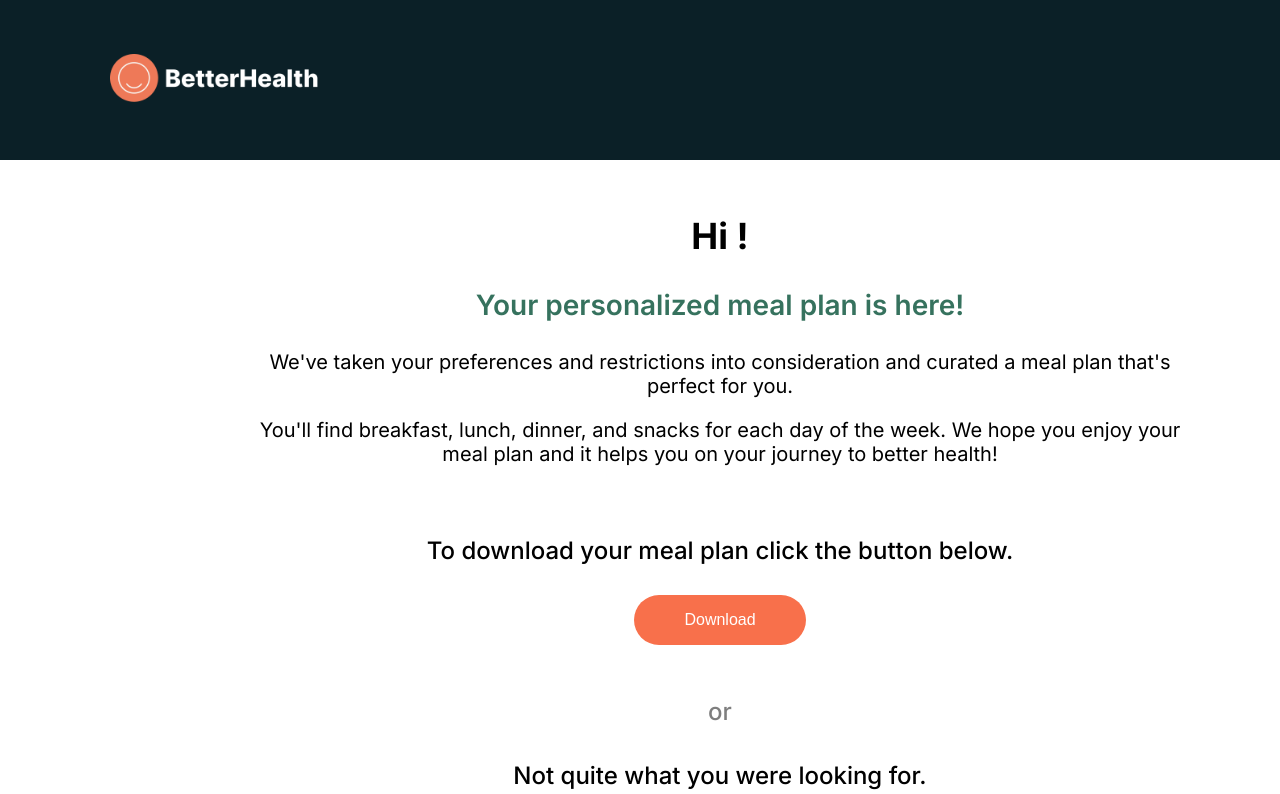
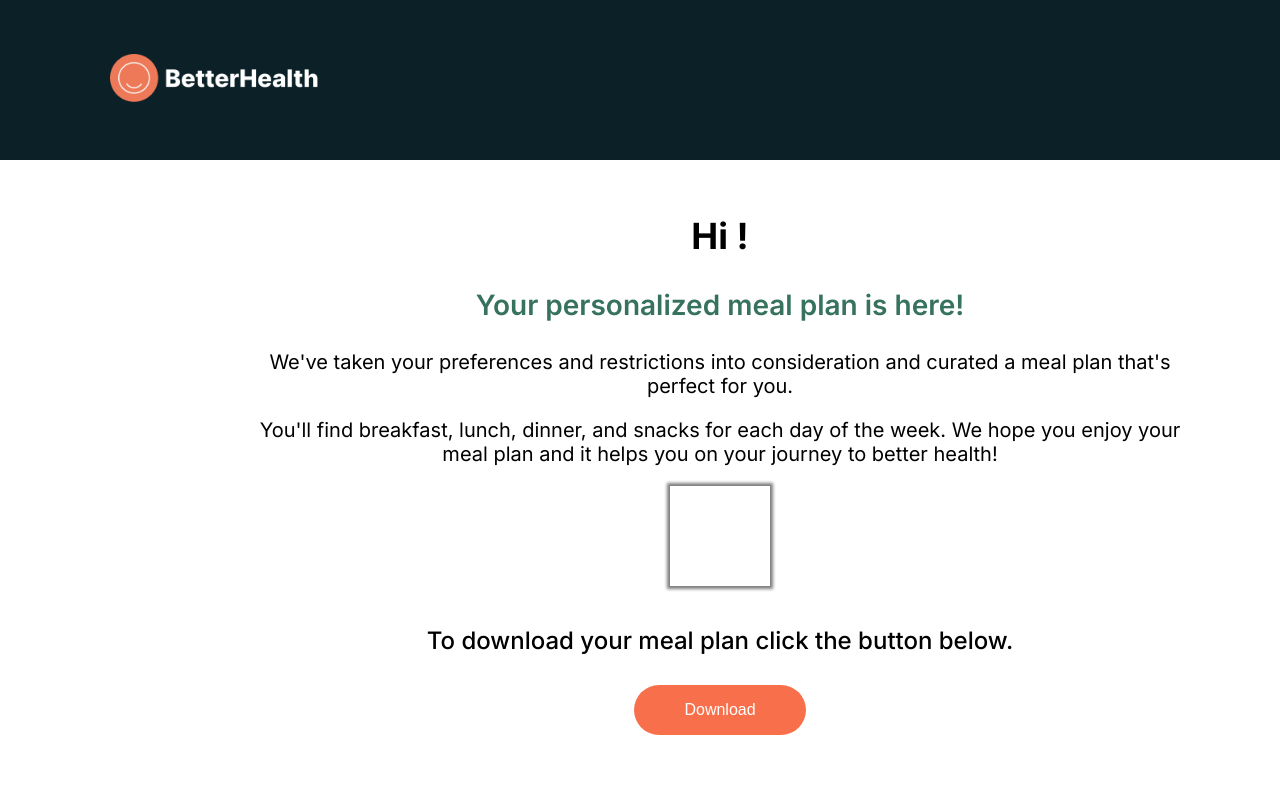
Before and after one commit to soniakhan7/project-site, a React (Create React App) app in the folder client/: page /Results in a window 1280 px wide. Shown: the top 794 px of the page. Built offline with nearby package versions, Linux system fonts and the light colour scheme.

Commit message:
Update quiz-form.css

```diff
--- a/client/src/quiz-form.css
+++ b/client/src/quiz-form.css
@@ -250,7 +250,10 @@ main {
 .response div {
   text-align: left;
   white-space: pre-line;
-  padding: 5px;
+  padding: 50px;
+  font-size: 15px;
+  font-weight: 400;
+  box-shadow: 0px 0px 3px 3px rgba(0, 0, 0, 0.5);
 }
 
 .bottom-main {
```
